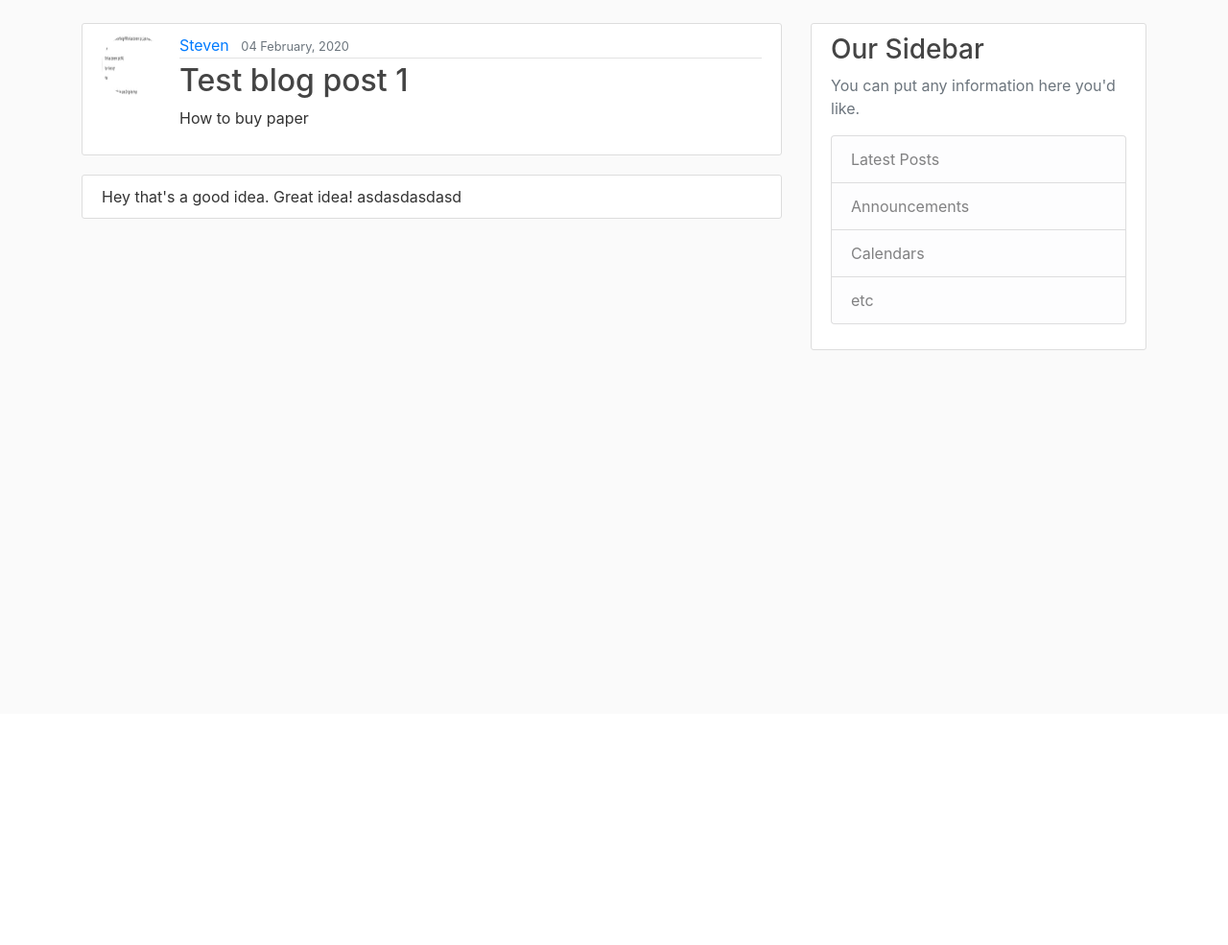
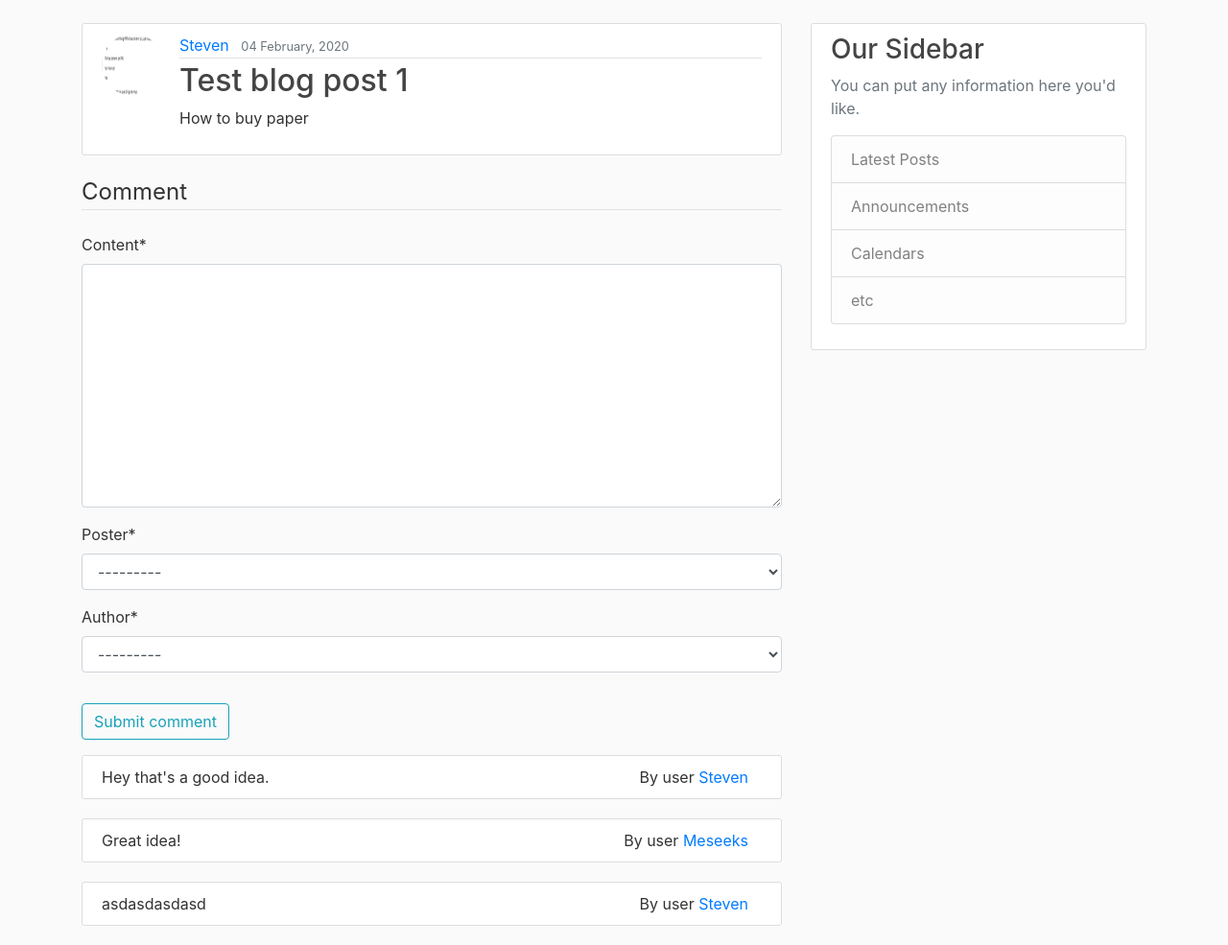
Before and after one commit to svie9896/Django-project, a Django app: page /post/1/ in a window 1280 px wide. Shown: the part 56-1041 px from the top of the page at 96% size. Before the commit the page ends 421 px from the top, so only its background shows below. Run offline with Django 3.2, Linux system fonts and the light colour scheme; data comes from the database, SQL or seed files in the repository; both versions use the stored data as it was after the commit; some libraries are stand-ins or nearby versions.

Commit message:
User has ability to make comments

```diff
--- /dev/null
+++ b/myproject/blog/forms.py
@@ -0,0 +1,7 @@
+from django import forms
+from .models import Comment
+
+class UserCommentForm(forms.ModelForm):
+    class Meta:
+        model = Comment
+        fields = ['content','Poster','author']
--- a/myproject/blog/templates/blog/post_detail.html
+++ b/myproject/blog/templates/blog/post_detail.html
@@ -1,5 +1,12 @@
 {% extends "blog/base.html" %}
+{% load crispy_forms_tags %}
 {% block content %}
+<style>
+  .right {
+    position: absolute;
+    right: 50px;
+  }
+</style>
 <article class="media content-section">
     <img class = "rounded-circle article-img" src = " {{ post.author.profile.image.url }}">
     <div class="media-body">
@@ -17,11 +24,21 @@
       <p class="article-content">{{ object.content }}</p>
     </div>
   </article>
+  <form method="POST">
+    {% csrf_token %}
+    <fieldset class ="form-group">
+        <legend class = "border-bottom mb-4">Comment</legend>
+        {{ form|crispy }}
+    </fieldset>
+    <div class = "form-group">
+        <button class = "btn btn-outline-info" type="submit">Submit comment</button>
+    </div>
+</form>
   {% if comments %}
-  <article class="media content-section">
     {% for comment in comments %}
-      {{comment.content}}
+    <article class="media content-section">
+      {{comment.content}} <p class="right"> By user <a href = "{% url 'user-posts' comment.author.username %}"> {{comment.author}} </a> </p>
+    </article>
     {% endfor %}
-</article>
 {% endif %}
 {% endblock content %}
--- a/myproject/blog/urls.py
+++ b/myproject/blog/urls.py
@@ -1,10 +1,10 @@
 from django.urls import path
 from . import views
-from .views import PostListView, PostDetailView,PostCreateView, PostUpdateView, PostDeleteView, UserPostListView
+from .views import PostListView, PostDetail,PostCreateView, PostUpdateView, PostDeleteView, UserPostListView
 urlpatterns = [
     path('', PostListView.as_view(), name='blog-home'),
     path('about/', views.about, name='blog-about'),
-    path('post/<int:pk>/',PostDetailView.as_view(),name = 'post-detail'), #here i want to have comments
+    path('post/<int:pk>/',PostDetail.as_view(),name = 'post-detail'), #here i want to have comments
     path('post/new/',PostCreateView.as_view(),name = 'post-create'),
     path('post/<int:pk>/update/', PostUpdateView.as_view(), name='post-update'),
     path('post/<int:pk>/delete/', PostDeleteView.as_view(), name='post-delete'),
--- a/myproject/blog/views.py
+++ b/myproject/blog/views.py
@@ -1,10 +1,13 @@
 from django.shortcuts import render, get_object_or_404
-from django.http import HttpResponse
+from django.http import HttpResponse, HttpResponseForbidden
 from .models import Post, Comment
-from django.views.generic import ListView, DetailView, CreateView, UpdateView, DeleteView
+from django.views.generic import ListView, DetailView, CreateView, UpdateView, DeleteView, FormView
 from django.contrib.auth.models import User
 from django.contrib.auth.mixins import LoginRequiredMixin, UserPassesTestMixin
 from django.urls import reverse
+from .forms import UserCommentForm
+from django.views.generic.detail import SingleObjectMixin
+from django.views import View
 # Create your views here.
 
 def home(request):
@@ -30,17 +33,44 @@ class UserPostListView(ListView):
         user = get_object_or_404(User, username = self.kwargs.get('username'))
         return Post.objects.filter(author=user).order_by('-date_posted')
 
-class PostDetailView(DetailView): # this is passing the context to the template
+class PostDisplayView(DetailView): # this is passing the context to the template
     model = Post
     def get_context_data(self, **kwargs):
         context = super().get_context_data(**kwargs)
         #dont need to pass all the comments
         #pk refers to the post primary key
+        context['form'] = UserCommentForm()
         obj = context['object']
         RelComments = Comment.objects.filter(Poster = obj)
         if RelComments:
             context['comments'] = RelComments
         return context
+
+class CommentForm(SingleObjectMixin, FormView):
+    template_name = "blog/post_detail.html"
+    form_class = UserCommentForm
+    model = Comment
+
+    def post(self, request, *args, **kwargs):
+        if not request.user.is_authenticated:
+            return HttpResponseForbidden()
+        ThePost = Post.objects.get(pk=self.kwargs['pk'])
+        Yes = {'author': request.user,'Poster': ThePost}
+        form = UserCommentForm(initial = Yes)
+        form.save()
+        self.object = self.get_object()
+        return super().post(request,*args,**kwargs)
+    def get_success_url(self):
+        return reverse('post-detail', kwargs={'pk': self.kwargs['pk']})
+    # perform a query on the pk of the Post
+
+class PostDetail(View):
+    def get(self,request,*args, **kwargs):
+        view = PostDisplayView.as_view()
+        return view(request,*args,**kwargs)
+    def post(self,request,*args,**kwargs):
+        view = CommentForm.as_view()
+        return view(request,*args,**kwargs)
 
 class PostCreateView(LoginRequiredMixin, CreateView):
     model = Post
```
Also changed, not shown: myproject/db.sqlite3.
